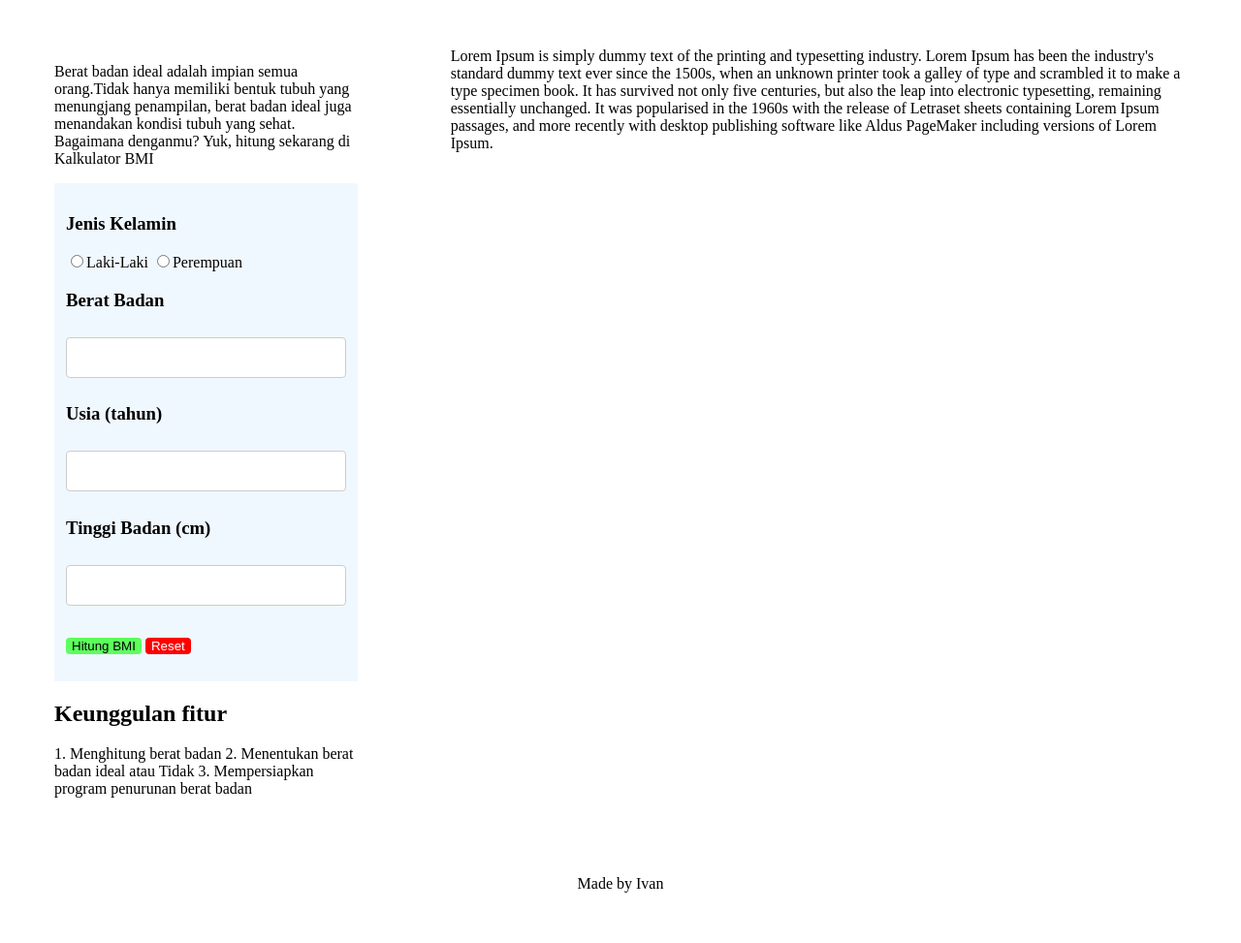
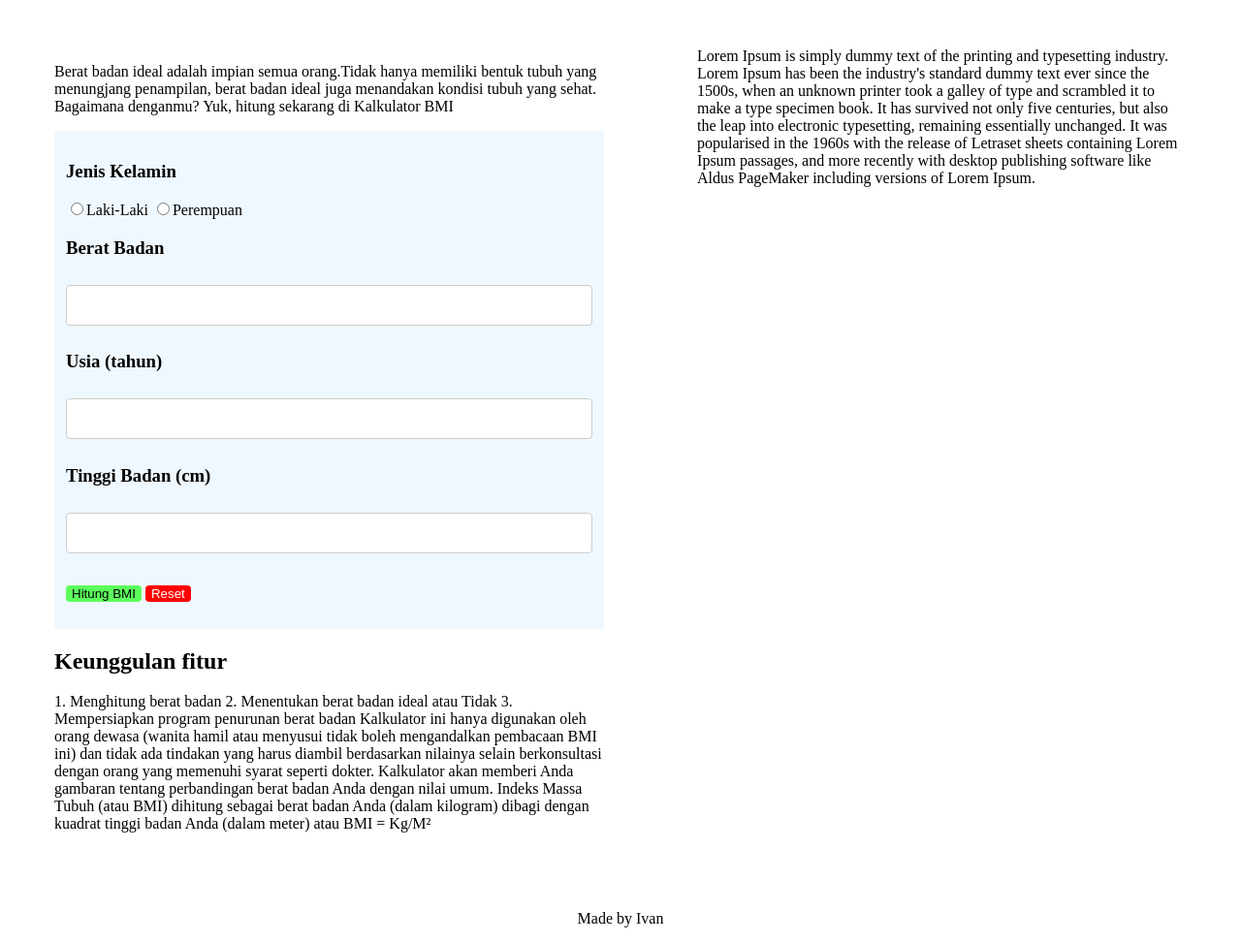
Before and after one commit to revou-fundamental-course/5-aug-24-ivannuryanto, a plain HTML site: page index.html in a window 1280 px wide. Shown: the part 79-1052 px from the top of the page at 97% size. Before the commit the page ends 1016 px from the top, so only its background shows below. Drawn offline with Linux system fonts and the light colour scheme.

Commit message:
COMMITKU

```diff
--- a/index.html
+++ b/index.html
@@ -57,7 +57,14 @@
                3. Mempersiapkan program penurunan berat badan
 
 
+               Kalkulator ini hanya digunakan oleh orang dewasa (wanita hamil atau menyusui tidak boleh
+               mengandalkan pembacaan BMI ini) dan tidak ada tindakan yang harus diambil berdasarkan nilainya
+               selain berkonsultasi dengan orang yang memenuhi syarat seperti dokter.
 
+
+               Kalkulator akan memberi Anda gambaran tentang perbandingan berat badan Anda dengan nilai
+               umum. Indeks Massa Tubuh (atau BMI) dihitung sebagai berat badan Anda (dalam kilogram) dibagi
+               dengan kuadrat tinggi badan Anda (dalam meter) atau BMI = Kg/M²
             </p>
                </article>
          </aside>
```
